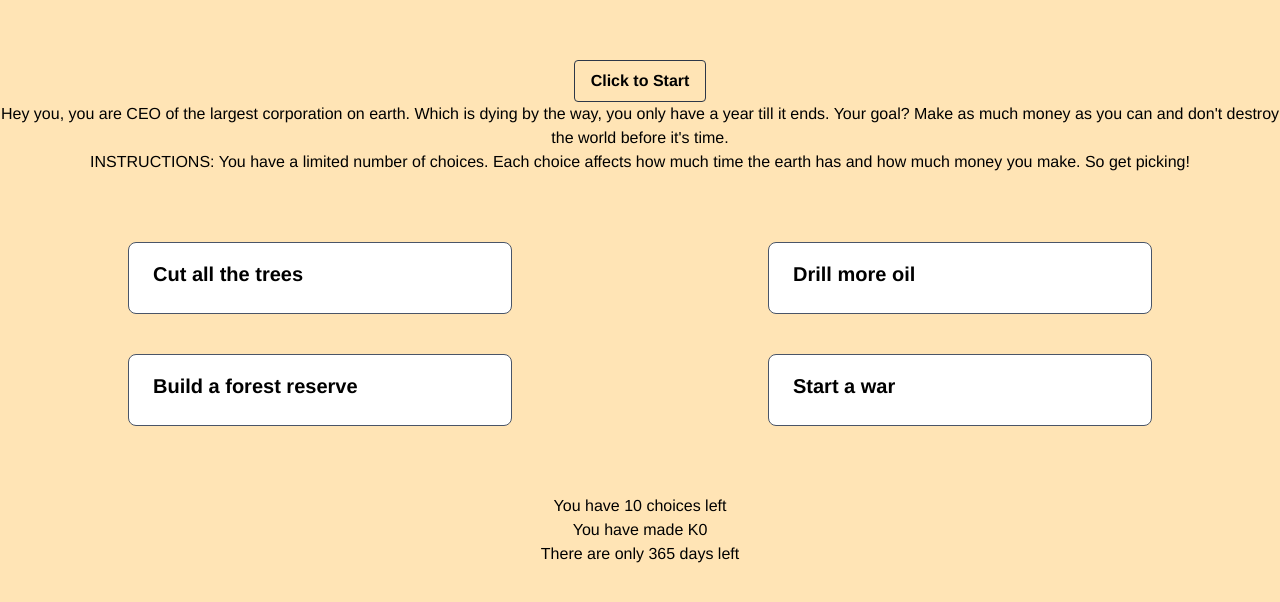
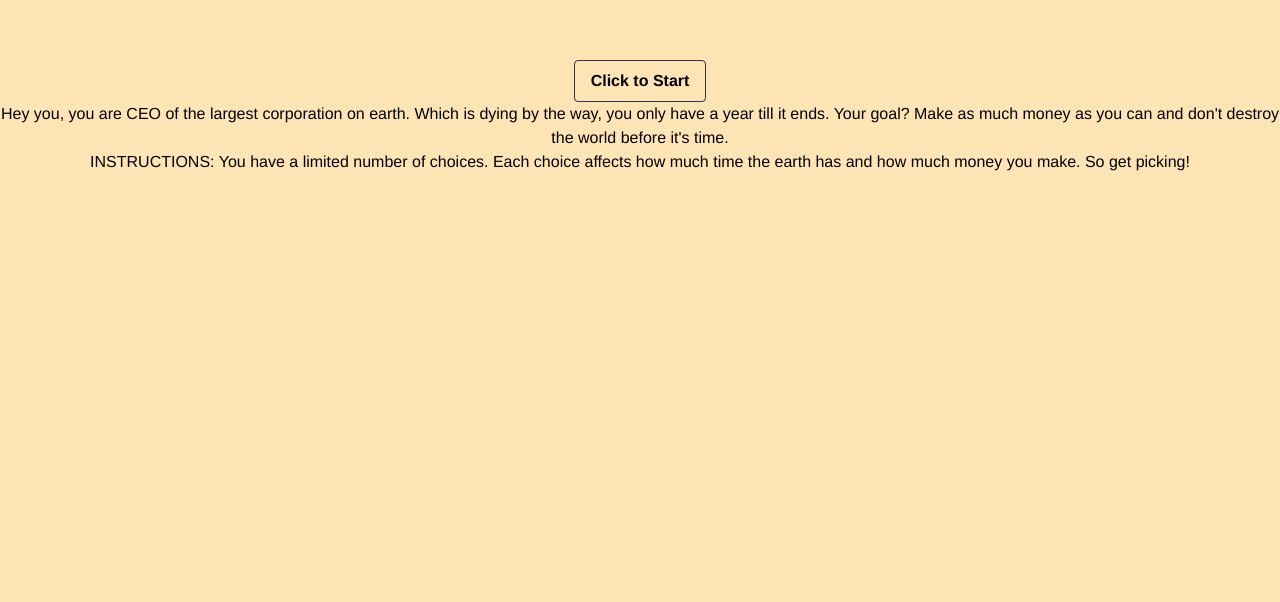
Before and after one commit to Maria218/GlobalGameJamThing, a Vue app in the folder cashitos/: page / in a window 1280 px wide. Shown: the top 602 px of the page. Built offline with nearby package versions, Linux system fonts and the light colour scheme.

Commit message:
Latest work

```diff
--- a/cashitos/package.json
+++ b/cashitos/package.json
@@ -8,6 +8,7 @@
     "lint": "vue-cli-service lint"
   },
   "dependencies": {
+    "animejs": "^3.1.0",
     "core-js": "^3.4.4",
     "vue": "^2.6.10",
     "vuex": "^3.1.2"
--- a/cashitos/src/components/Cards.vue
+++ b/cashitos/src/components/Cards.vue
@@ -1,15 +1,19 @@
 <template>
     <div class="container my-12 mx-auto">
-        <div class="flex flex-wrap">
+        <div v-if="!gameOver" class="flex flex-wrap">
             <div v-for="index in cardInfo.slice(0,4)" v-bind:key="index" class="cards p-5 sm:w-1/2 md:w-1/2 lg:w-1/2">
-
                 <div @click="effects(index.days, index.money)" class="max-w-sm w-full lg:flex rounded-lg border-r border-b border-l border-t border-gray-700 lg:border-l lg:border-t lg:border-r lg:border-b lg:border-gray-700 bg-white">
                     <div class="px-6 py-4">
                         <div class="font-bold text-xl mb-2">
-                            <h1>{{index.description}}</h1>
+                            <h1 class="text-center">{{index.description}}</h1>
                         </div>
                     </div>
                 </div>
+            </div>
+        </div>
+        <div v-if="gameOver" class="flex flex-wrap">
+            <div v-for="index in cardInfo.slice(0,4)" v-bind:key="index" class="cards p-5 sm:w-1/2 md:w-1/2 lg:w-1/2">
+                <h2>Womp, womp! Earth is dead now. Start again plsss</h2>
             </div>
         </div>
     </div>
@@ -240,18 +244,21 @@
             cardInfo: object,
             daysLeft: 365,
             money: 0,
-            control:0
+            control:0,
+            gameOver: false
         }),
         methods: {
             ...mapMutations(["makeChoice", "calcDays","calcCash"]),
             effects(days, money) {
-                //this.daysLeft += days
-                //this.money += money
                 this.makeChoice();
                 this.calcDays(days);
                 this.calcCash(money);
-                //this.control += 4;
                 object = this.cardInfo.splice(0,4);
+            },
+            endGame() {
+                if (this.daysLeft <= 0) {
+                    this.gameOver = true
+                }
             }
         }
     }
--- a/cashitos/src/components/Main.vue
+++ b/cashitos/src/components/Main.vue
@@ -3,10 +3,9 @@
     <div v-if="instructions" id="main">
       <button class="bg-transparent hover:bg-gray-700 text-black-700 font-semibold hover:text-black py-2 px-4 border border-gray-800 rounded" @click.once="click">Click to Start</button>
       <instructions />
-      <cards />
-
    </div>
-   <div>
+   <div v-if="!instructions">
+     <cards />
      <h2>You have {{ choicesLeft }} choices left </h2>
      <h2>You have made K{{ cashObtained }}</h2>
      <h2>There are only {{ daysLeft }} days left </h2>
@@ -32,12 +31,12 @@ export default {
     instructions: true
   }),
   computed: {
-            ...mapState(["choicesLeft","daysLeft","cashObtained"])
-        },
+    ...mapState(["choicesLeft","daysLeft","cashObtained"])
+  },
   methods: {
     click() {
       this.instructions = false
-    }
+    },
   },
 }
 </script>
```
Also changed, not shown: 1 other file (tests, documents, lock files or other folders).
